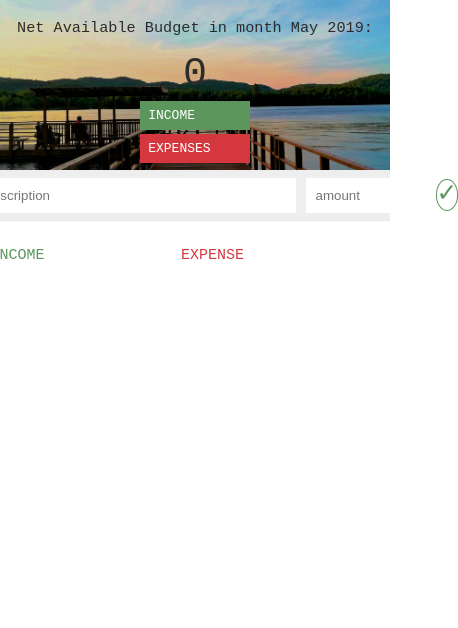
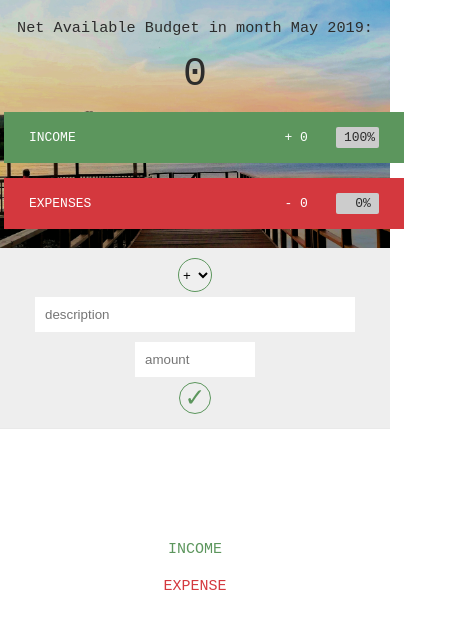
Before and after one commit to AKAspanion/react-redux-budget, a React (Create React App) app: page / in a window 390 px wide. Shown: the top 628 px of the page, 458 px wide, since content can reach past the window. Built offline with nearby package versions, Linux system fonts and the light colour scheme; the HTML template or start-up script is replaced by a standard one.

Commit message:
all done

```diff
--- a/src/components/Menu/Button.js
+++ b/src/components/Menu/Button.js
@@ -7,9 +7,12 @@ class Button extends React.Component {
     render() {
         const {budgetType} = this.props;
         return (
-            <div className="button"
-                style={budgetType === '+' ? this.plusStyles:this.minusStyles}>
-                <span onClick={this.props.handleButtonClick}>&#10003;</span>
+            <div className='button-container'>
+                <div className="button"
+                    style={budgetType === '+' ? this.plusStyles:this.minusStyles}>
+                    <div onClick={this.props.handleButtonClick}>&#10003;</div>
+                </div>
+
             </div>
         );
     }
--- a/src/components/style.css
+++ b/src/components/style.css
@@ -31,21 +31,27 @@ body{
 }
 .content{
     display: flex;
-    max-width: 900px;
+    max-width: 1200px;
+    height: 45vh;
     margin: 3% auto;
-    transform: translateX(-80px);
+    overflow-x: hidden;
+    overflow-y: scroll;
     justify-content: space-between;
     align-content: center;
+}
+.content::-webkit-scrollbar {
+    display: none;
 }
 .tile-container{
     margin: 0 auto;
     text-align: center;
-    width: 30vw;
+    width: 400px;
 }
 .tile{
     display: flex;
-    padding: 1vw 2vw;
-    margin: 1vw;
+    width: 350px;
+    padding: 15px 25px;
+    margin: 15px 0;
     overflow: hidden;
     justify-content: space-between;
     align-items: center;
@@ -113,7 +119,7 @@ body{
 }
 
 .item-list{
-    width: 100%;
+    width: 98%;
     margin: 1%;
 }
 .item{
@@ -171,6 +177,7 @@ body{
 .error{
     display: flex;
     justify-content: space-between;
+    align-items: center;
     width: 900px;
     margin: 10px auto;
     text-align: center;
@@ -180,3 +187,33 @@ body{
 .cross{
     cursor: pointer;
 }
+
+@media only screen and (max-width: 1100px) {
+    .content{
+        display: block;
+        height: 250px;
+        transform: translateX(0);
+    }
+    .menu{
+        display: block;
+        padding: 10px;
+        height: 160px;
+    }
+    .button-container{
+        display: flex;
+        margin: 0 auto;
+        justify-content: space-around;
+        align-items: center;
+    }
+
+    .tile-amount{
+        transform: translateX(0);
+    }
+
+    .item-amount{
+        transform: translateX(0);
+    }
+    .error{
+        width: 400px;
+    }
+}
```
